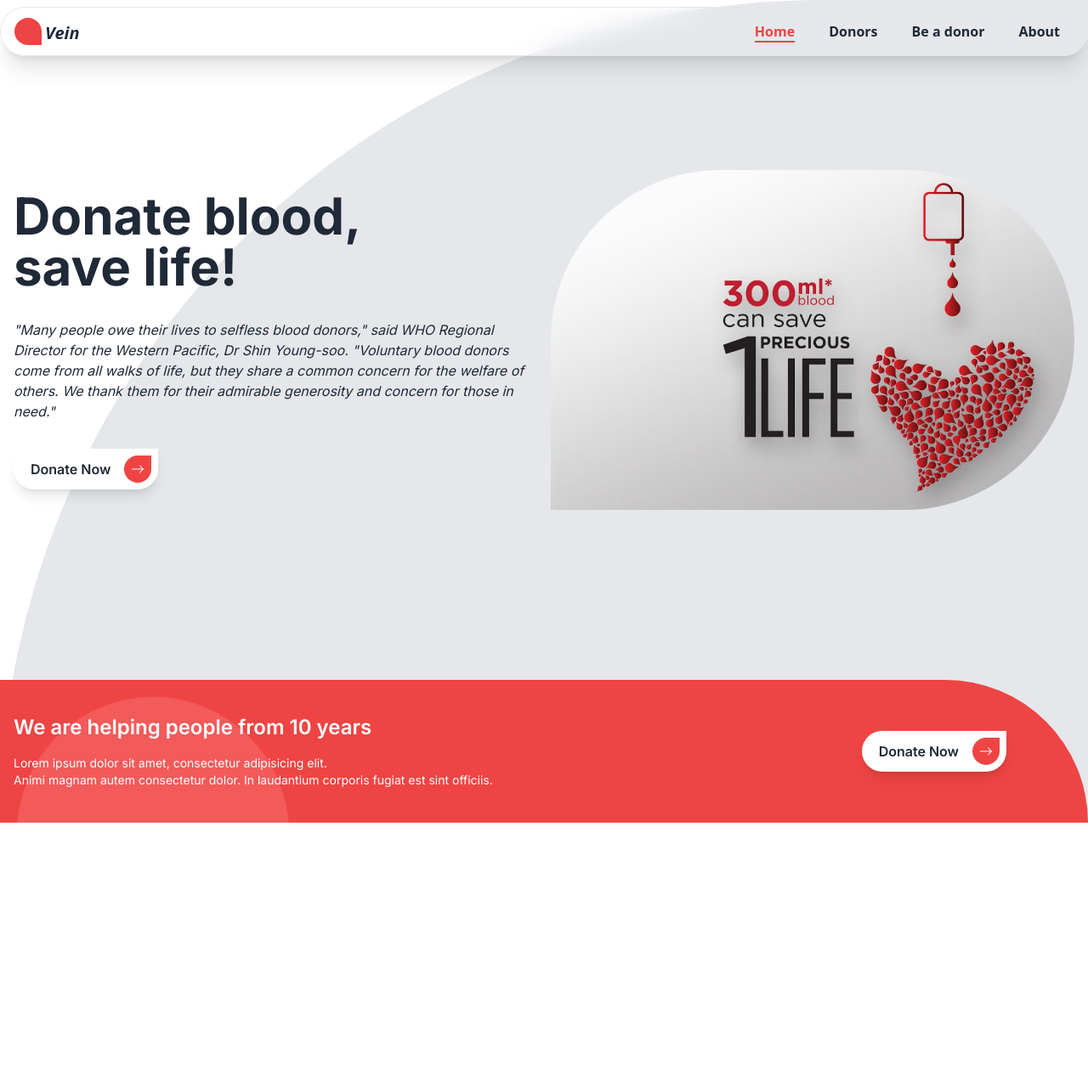
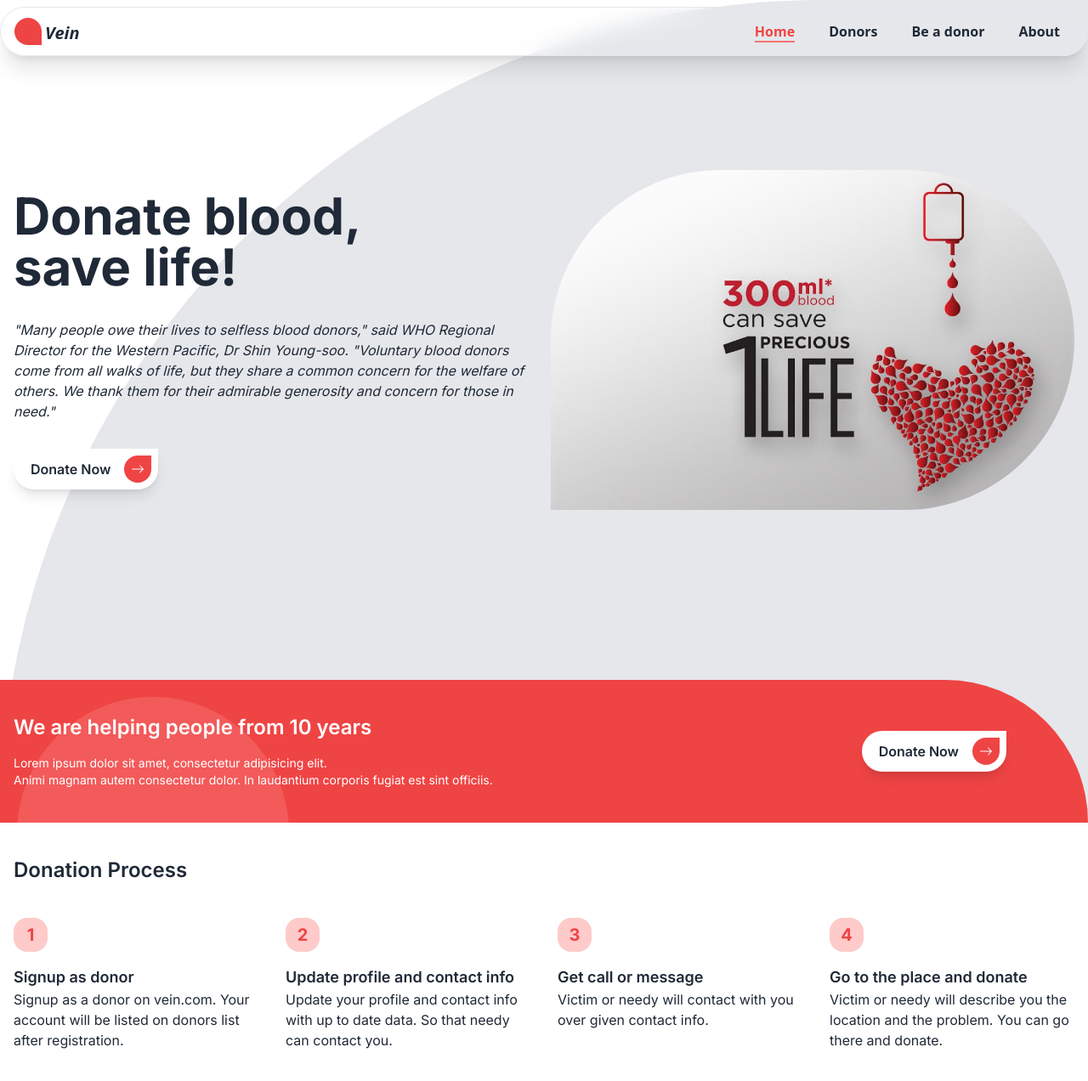
Before and after one commit to rifatptk/vein-v2, a Next.js app: page / in a window 1280 px wide. Shown: the top 1272 px of the page at 85% size. Before the commit the page ends 968 px from the top, so only its background shows below. Built offline with nearby package versions, Linux system fonts and the light colour scheme.

Commit message:
added donation process

```diff
--- a/src/app/page.jsx
+++ b/src/app/page.jsx
@@ -1,6 +1,7 @@
 import Image from "next/image";
 import { Inter } from "next/font/google";
 import Hero from "@/components/section/Hero";
+import DonationProcess from "@/components/section/DonationProcess";
 
 const inter = Inter({ subsets: ["latin"] });
 
@@ -8,6 +9,7 @@ export default function Home() {
   return (
     <main className={`${inter.className} `}>
       <Hero />
+      <DonationProcess />
     </main>
   );
 }
--- a/src/components/Navbar.jsx
+++ b/src/components/Navbar.jsx
@@ -5,7 +5,7 @@ import Navlink from "./Navlink";
 
 function Navbar() {
   return (
-    <nav className="container flex justify-between items-center gap-2 shadow-xl border px-4 py-3 pr-8 rounded-full fixed top-2 left-1/2 -translate-x-1/2 backdrop-blur-md">
+    <nav className="container flex justify-between items-center gap-2 shadow-xl border px-4 py-3 pr-8 rounded-full fixed z-50 top-2 left-1/2 -translate-x-1/2 backdrop-blur-md">
       {/* logo */}
       <div className="flex items-end gap-1">
         <div className="w-8 h-8 bg-red-500 rounded-full rounded-ee-none " />
@@ -15,7 +15,7 @@ function Navbar() {
       </div>
 
       {/* navlinks */}
-      <ul className="flex items-center gap-10">
+      <ul className="flex items-center gap-5 md:gap-10">
         {navbarLinks.map((link) => (
           <Navlink key={link.id} {...link} />
         ))}
--- a/src/components/Navlink.jsx
+++ b/src/components/Navlink.jsx
@@ -10,8 +10,8 @@ function Navlink({ href, title }) {
     <li>
       <Link
         href={href}
-        className={`font-semibold hover:text-red-600 ${
-          pathName === href && "text-red-500 border-b-2 border-red-500"
+        className={`font-semibold text-sm md:text-base hover:text-red-600 ${
+          pathName === href && "text-red-500 border-b-2 border-red-400"
         }`}
       >
         {title}
--- /dev/null
+++ b/src/components/section/DonationProcess.jsx
@@ -0,0 +1,26 @@
+import { donationProcess } from "@/constants";
+import React from "react";
+
+function DonationProcess() {
+  return (
+    <section className="py-10">
+      <div className="container">
+        <h2>Donation Process</h2>
+
+        <ul className="grid gap-8 sm:grid-cols-2 md:grid-cols-3 lg:grid-cols-4 mt-10">
+          {donationProcess.map((step) => (
+            <li key={step.id}>
+              <div className="w-10 h-10 bg-red-200 text-xl text-red-500 font-bold grid place-items-center rounded-[40%] mb-4">
+                {step.id}
+              </div>
+              <h3 className="font-semibold text-lg">{step.title}</h3>
+              <p>{step.description}</p>
+            </li>
+          ))}
+        </ul>
+      </div>
+    </section>
+  );
+}
+
+export default DonationProcess;
--- a/src/constants.js
+++ b/src/constants.js
@@ -16,4 +16,31 @@ const navbarLinks = [
   { id: 4, title: "About", href: "/about" },
 ];
 
-export { brand, navbarLinks };
+const donationProcess = [
+  {
+    id: 1,
+    title: "Signup as donor",
+    description:
+      "Signup as a donor on vein.com. Your account will be listed on donors list after registration.",
+  },
+  {
+    id: 2,
+    title: "Update profile and contact info",
+    description:
+      "Update your profile and contact info with up to date data. So that needy can contact you.",
+  },
+  {
+    id: 3,
+    title: "Get call or message",
+    description:
+      "Victim or needy will contact with you over given contact info.",
+  },
+  {
+    id: 4,
+    title: "Go to the place and donate",
+    description:
+      "Victim or needy will describe you the location and the problem. You can go there and donate.",
+  },
+];
+
+export { brand, navbarLinks, donationProcess };
```
